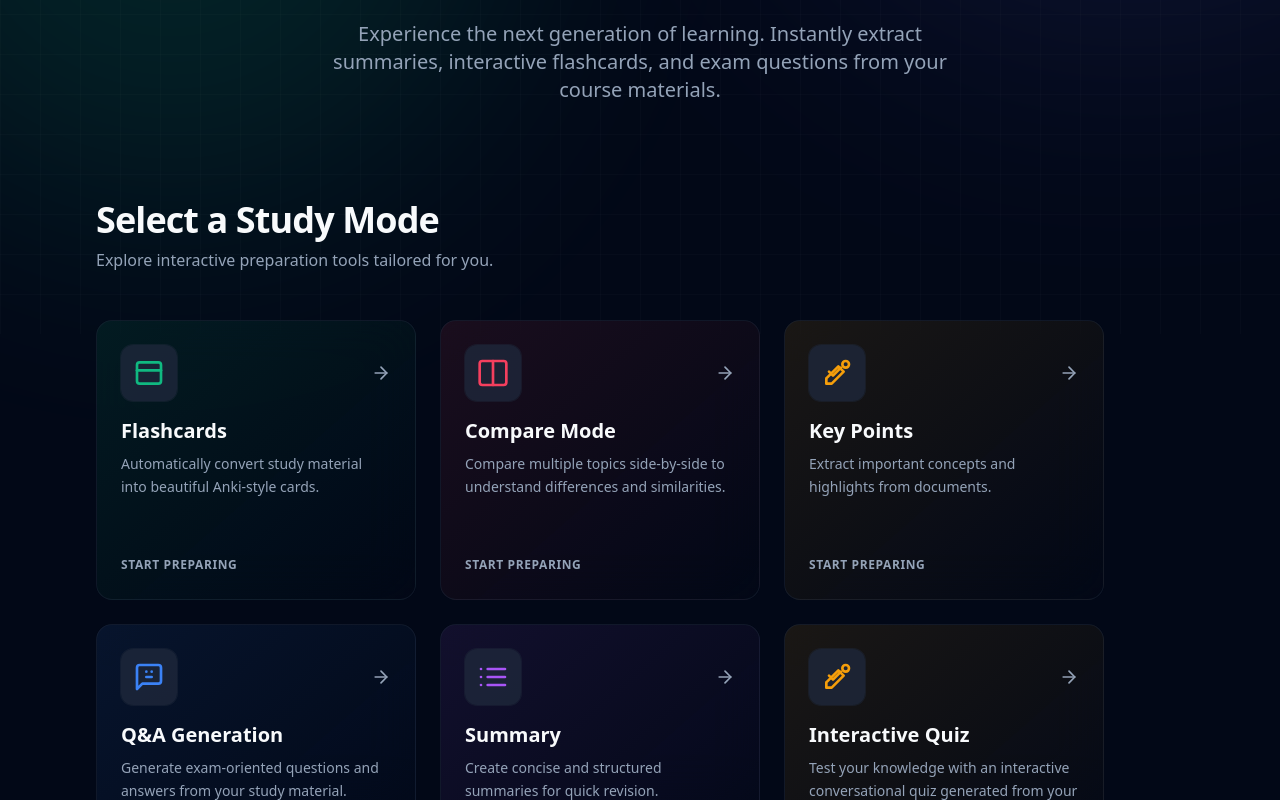
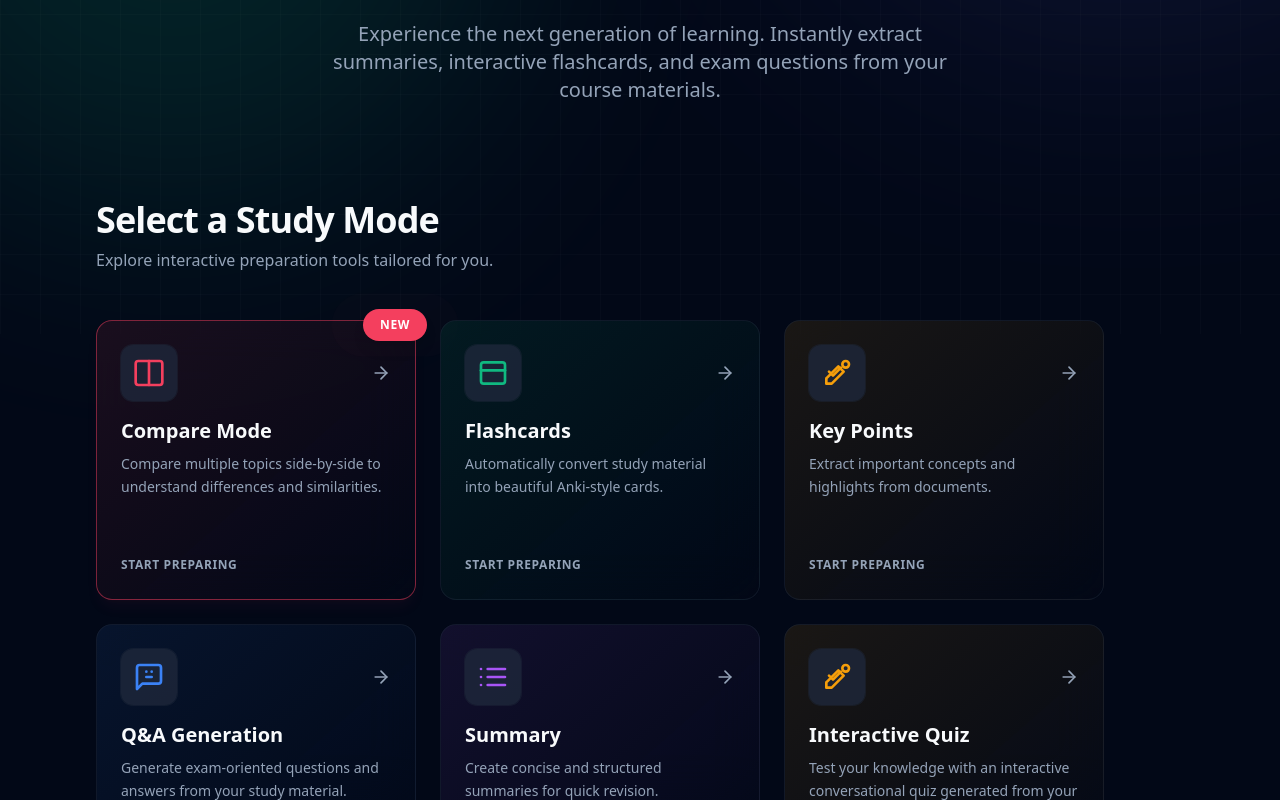
Before and after one commit to Shankar7868/EduGenie, a React (Vite) app: page / in a window 1280 px wide. Shown: the part 466-1266 px from the top of the page. Built offline with nearby package versions, Linux system fonts and the light colour scheme.

Commit message:
feat: highlight Compare Mode as a new feature and expand onboarding tour to cover all individual study modes

```diff
--- a/src/components/ModeCard.jsx
+++ b/src/components/ModeCard.jsx
@@ -3,7 +3,7 @@ import { motion, useMotionValue, useSpring, useTransform } from "framer-motion";
 import { ArrowRight } from "lucide-react";
 import { QnaIcon, SummaryIcon, KeyPointsIcon, FlashcardIcon, CompareIcon } from "./Icons";
 
-export default function ModeCard({ title, description, onClick }) {
+export default function ModeCard({ title, description, onClick, isNew }) {
   const ref = useRef(null);
 
   const x = useMotionValue(0);
@@ -61,8 +61,18 @@ export default function ModeCard({ title, description, onClick }) {
       }}
       whileHover={{ scale: 1.02, zIndex: 10 }}
       whileTap={{ scale: 0.98 }}
-      className={`group relative flex flex-col justify-between w-full max-w-[320px] h-[280px] p-6 cursor-pointer rounded-2xl border border-border/50 bg-background/50 backdrop-blur-xl bg-gradient-to-br transition-shadow hover:shadow-2xl hover:shadow-indigo-500/20 ${getGradient()}`}
+      className={`group relative flex flex-col justify-between w-full max-w-[320px] h-[280px] p-6 cursor-pointer rounded-2xl border ${isNew ? 'border-rose-500/50 shadow-lg shadow-rose-500/20' : 'border-border/50'} bg-background/50 backdrop-blur-xl bg-gradient-to-br transition-shadow hover:shadow-2xl hover:shadow-indigo-500/20 ${getGradient()}`}
     >
+      {isNew && (
+        <div className="absolute -top-3 -right-3 z-20">
+          <span className="relative flex h-8 w-16 items-center justify-center">
+            <span className="animate-ping absolute inline-flex h-full w-full rounded-full bg-rose-400 opacity-75"></span>
+            <span className="relative inline-flex rounded-full h-8 w-16 bg-rose-500 text-white font-bold text-xs items-center justify-center shadow-lg uppercase tracking-wider">
+              NEW
+            </span>
+          </span>
+        </div>
+      )}
       <div
         style={{ transform: "translateZ(50px)", transformStyle: "preserve-3d" }}
         className="flex flex-row items-center justify-between pointer-events-none"
--- a/src/components/OnboardingTour.jsx
+++ b/src/components/OnboardingTour.jsx
@@ -29,21 +29,61 @@ export default function OnboardingTour() {
       disableBeacon: true,
     },
     {
-      target: "#tour-study-modes",
-      content: (
-        <div className="text-left">
-          <h3 className="font-bold text-lg mb-2">Explore Study Modes</h3>
-          <p className="text-sm">Choose from Flashcards, Key Points, Q&A, and more. Each mode is designed to optimize your learning experience.</p>
-        </div>
-      ),
-      placement: "top",
-    },
-    {
-      target: "#tour-compare-mode",
+      target: "#tour-mode-compare-mode",
       content: (
         <div className="text-left">
           <h3 className="font-bold text-lg mb-2 text-rose-500">New: Compare Mode</h3>
-          <p className="text-sm">Select this mode to analyze 2 or 3 topics side-by-side in a beautifully formatted table!</p>
+          <p className="text-sm">Select this mode to analyze 2 or 3 topics side-by-side in a beautifully formatted table! It's great for understanding differences.</p>
+        </div>
+      ),
+      placement: "bottom",
+    },
+    {
+      target: "#tour-mode-flashcards",
+      content: (
+        <div className="text-left">
+          <h3 className="font-bold text-lg mb-2 text-emerald-500">Flashcards</h3>
+          <p className="text-sm">Automatically generate interactive Anki-style 3D flashcards from your text to memorize concepts effectively.</p>
+        </div>
+      ),
+      placement: "bottom",
+    },
+    {
+      target: "#tour-mode-key-points",
+      content: (
+        <div className="text-left">
+          <h3 className="font-bold text-lg mb-2 text-amber-500">Key Points</h3>
+          <p className="text-sm">Extract the most important highlights and core definitions from long documents in seconds.</p>
+        </div>
+      ),
+      placement: "bottom",
+    },
+    {
+      target: "#tour-mode-q-a-generation",
+      content: (
+        <div className="text-left">
+          <h3 className="font-bold text-lg mb-2 text-blue-500">Q&A Generation</h3>
+          <p className="text-sm">Turn your notes into exam-oriented questions and answers. Perfect for test preparation!</p>
+        </div>
+      ),
+      placement: "bottom",
+    },
+    {
+      target: "#tour-mode-summary",
+      content: (
+        <div className="text-left">
+          <h3 className="font-bold text-lg mb-2 text-purple-500">Summary</h3>
+          <p className="text-sm">Create concise and perfectly structured markdown summaries for quick, high-yield revision.</p>
+        </div>
+      ),
+      placement: "bottom",
+    },
+    {
+      target: "#tour-mode-interactive-quiz",
+      content: (
+        <div className="text-left">
+          <h3 className="font-bold text-lg mb-2 text-orange-500">Interactive Quiz</h3>
+          <p className="text-sm">Test your knowledge with a conversational quiz generated directly from your notes!</p>
         </div>
       ),
       placement: "bottom",
--- a/src/pages/Home.jsx
+++ b/src/pages/Home.jsx
@@ -15,14 +15,15 @@ export default function Home() {
 
   const modes = [
     {
+      title: "Compare Mode",
+      description: "Compare multiple topics side-by-side to understand differences and similarities.",
+      route: "/chat/compare",
+      isNew: true,
+    },
+    {
       title: "Flashcards",
       description: "Automatically convert study material into beautiful Anki-style cards.",
       route: "/chat/flashcard",
-    },
-    {
-      title: "Compare Mode",
-      description: "Compare multiple topics side-by-side to understand differences and similarities.",
-      route: "/chat/compare",
     },
     {
       title: "Key Points",
@@ -167,19 +168,23 @@ export default function Home() {
 
           <div className="w-full pb-12 pt-4 px-6 md:px-12 xl:px-24">
             <div id="tour-study-modes" className="flex flex-wrap justify-center md:justify-start gap-6 rounded-2xl p-2 -m-2">
-              {modes.map((mode) => (
+              {modes.map((mode) => {
+                const tourId = `tour-mode-${mode.title.toLowerCase().replace(/[^a-z0-9]+/g, '-')}`;
+                return (
                   <div
                     key={mode.title}
-                  id={mode.title === "Compare Mode" ? "tour-compare-mode" : ""}
+                    id={tourId}
                     className="flex justify-center w-full sm:w-auto"
                   >
                     <ModeCard
                       title={mode.title}
                       description={mode.description}
                       onClick={() => navigate(mode.route)}
+                      isNew={mode.isNew}
                     />
                   </div>
-              ))}
+                );
+              })}
             </div>
           </div>
         </section>
```
Lines whose indentation alone changed are shown as unchanged.
